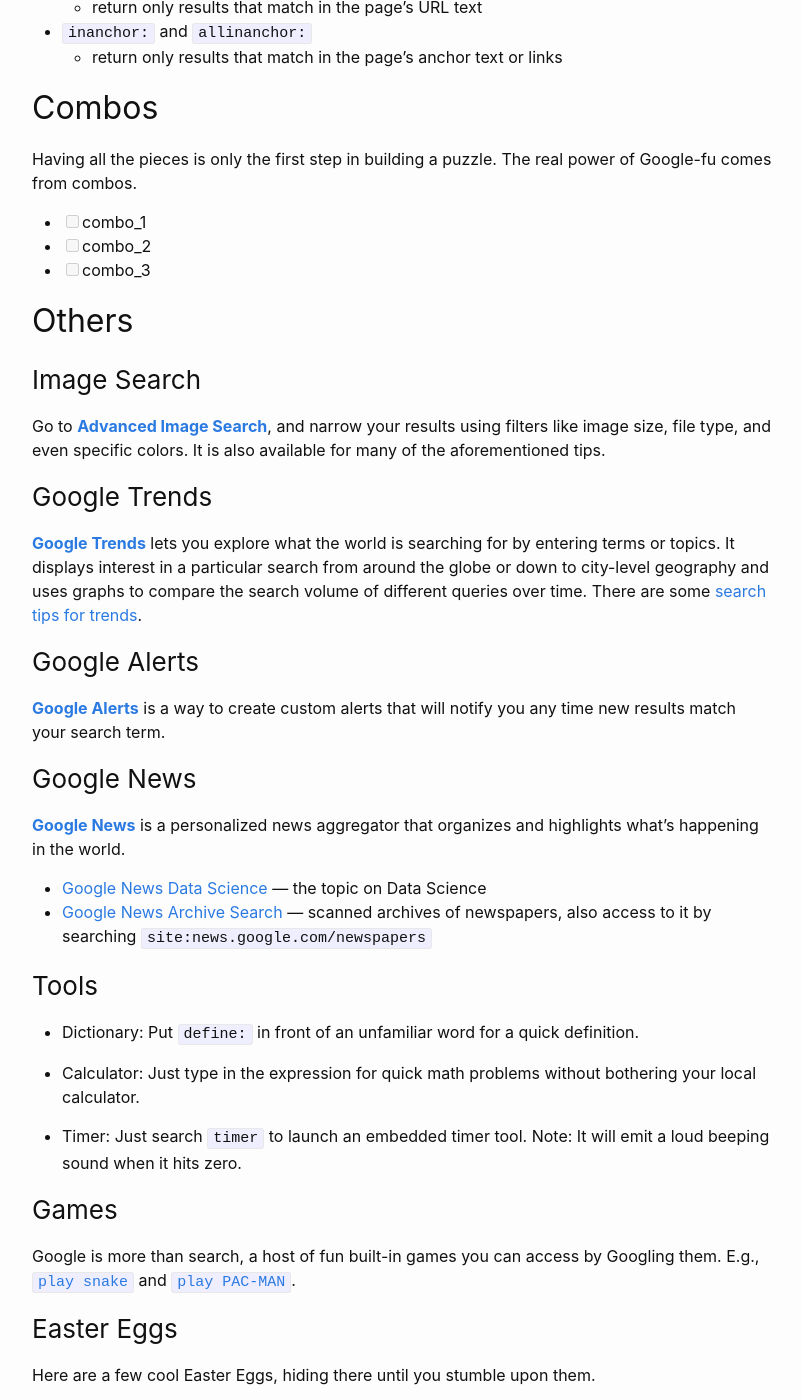
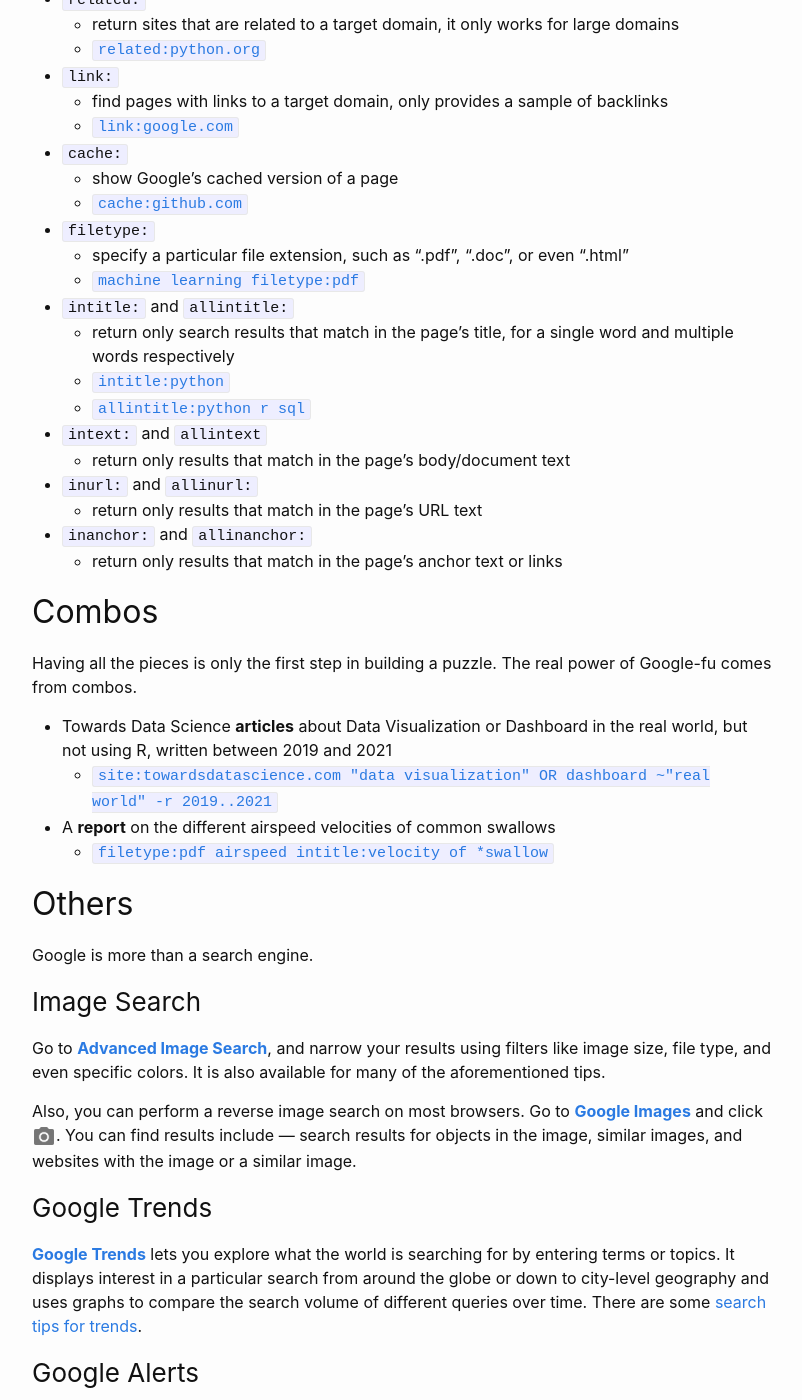
Before and after one commit to qiaohuang/qiaohuang.github.io, a Jekyll site: the page built from blog/_posts/2021-05-08-google-fu.md, in a window 1280 px wide and 1400 px high, scrolled down 1784 px. Shown: the whole window, without its empty margins (238-1040 px from the left). Built offline with Jekyll 4.4.1, drawn with Linux system fonts in a browser that asks for light colours; nearby versions of some CDN libraries; some of the changed text lies outside the part shown.

Commit message:
Add Google-fu examples

```diff
--- a/blog/_posts/2021-05-08-google-fu.md
+++ b/blog/_posts/2021-05-08-google-fu.md
@@ -19,32 +19,44 @@
 
 + `"exact word or phrase"` --- quotation
   - force an exact-match search with all characters and in the order specified
+  - [`"awesome python"`](https://www.google.com/search?q=%22awesome+python%22)
 
 + `(search groups)` --- parentheses
   - group terms and control the order without memorizing the precedence
+  - [`(python AND r) salary`](https://www.google.com/search?q=%28python+AND+java%29+salary)
 
 + `OR` --- logical word
-  - "OR" must be in ALL-CAPS, you can use the pipe symbol (`|`) alternatively if your CapsLock is broken
+  - "OR" must be in ALL-CAPS, you can use the pipe symbol (`|`) alternatively if your CapsLock is broken :)
+  - [`python OR r`](https://www.google.com/search?q=python+OR+r)
 
 + `-` --- exclusion
   - place immediately before the certain term you want to leave out
+  - [`python -snake`](https://www.google.com/search?q=python+-snake)
 
 + `+` --- inclusion
   - give priority to the precisely used term to force Google to return which might be discarded
+  - [`python +snake`](https://www.google.com/search?q=python+%2Bsnake) — Don't click if you're afraid of snakes 🐍
 
 + `..` --- number range
   - put two dots between two numbers for two full stops to match within the number range
+  - [`data science 2019..2021`](https://www.google.com/search?q=data+science+2019..2021)
 
 + `*` --- asterisk
   - act as a wildcard to replace any single word or leave blank
+  - [`data * job`](https://www.google.com/search?q=data+*+job)
 
 + `~` --- tilde
   - bring back synonyms, now is the default
+  - [`~home for data science`](https://www.google.com/search?q=~home+for+data+science)
 
 + `to` or `in`
   - convert measurements from one unit to another
+  - [`1 BTC to USD`](https://www.google.com/search?q=1+BTC+to+USD)
 
 + `@` search social media, `$` search price, `#` search hashtag
+  - [`joe @twitter`](https://www.google.com/search?q=joe+%40twitter)
+  - [`camera $400`](https://www.google.com/search?q=camera+%24400)
+  - [`#datascience`](https://www.google.com/search?q=%23datascience)
 
 ## Operators
 
@@ -52,21 +64,28 @@
 
 + `site:`
   - restrict search results to a specific domain, it only accepts full domain, root domain, and Top-Level Domain (TLD)
+  - [`site:.edu data science`](https://www.google.com/search?q=site%3A.edu+data+science)
 
 + `related:`
   - return sites that are related to a target domain, it only works for large domains
+  - [`related:python.org`](https://www.google.com/search?q=related%3Apython.org)
 
 + `link:`
   - find pages with links to a target domain, only provides a sample of backlinks
+  - [`link:google.com`](https://www.google.com/search?q=link%3Agoogle.com)
 
 + `cache:`
   - show Google's cached version of a page
+  - [`cache:github.com`](https://www.google.com/search?q=cache%3Agithub.com)
 
 + `filetype:`
   - specify a particular file extension, such as ".pdf", ".doc", or even ".html"
+  - [`machine learning filetype:pdf`](https://www.google.com/search?q=machine+learning+filetype%3Apdf)
 
 + `intitle:` and `allintitle:`
-  - return only search results that match in the page's title, for a single word and multiple words respectively.
+  - return only search results that match in the page's title, for a single word and multiple words respectively
+  - [`intitle:python`](https://www.google.com/search?q=intitle%3Apython)
+  - [`allintitle:python r sql`](https://www.google.com/search?q=allintitle%3Apython+r+sql)
 
 + `intext:` and `allintext`
   - return only results that match in the page's body/document text
@@ -81,15 +100,20 @@
 
 Having all the pieces is only the first step in building a puzzle. The real power of Google-fu comes from combos.
 
-- [ ] combo_1
-- [ ] combo_2
-- [ ] combo_3
+- Towards Data Science **articles** about Data Visualization or Dashboard in the real world, but not using R, written between 2019 and 2021
+  - [`site:towardsdatascience.com "data visualization" OR dashboard ~"real world" -r 2019..2021`](https://www.google.com/search?q=site%3Atowardsdatascience.com+%22data+visualization%22+OR+dashboard+~%22real+world%22+-r+2019..2021)
+- A **report** on the different airspeed velocities of common swallows
+  - [`filetype:pdf airspeed intitle:velocity of *swallow`](https://www.google.com/search?q=filetype%3Apdf+airspeed+intitle%3Avelocity+of+*swallow)
 
 ## Others
+
+Google is more than a search engine.
 
 ### Image Search
 
 Go to [**Advanced Image Search**](https://google.com/advanced_image_search), and narrow your results using filters like image size, file type, and even specific colors. It is also available for many of the aforementioned tips.
+
+Also, you can perform a reverse image search on most browsers. Go to [**Google Images**](https://images.google.com/) and click <img src="/blog/assets/images/camera-icon.png" alt="camera icon" title="Search by image" height="24">. You can find results include — search results for objects in the image, similar images, and websites with the image or a similar image.
 
 ### Google Trends
 
@@ -109,14 +133,18 @@
 ### Tools
 
 - Dictionary: Put `define:` in front of an unfamiliar word for a quick definition.
+  - [`define:goggle`](https://www.google.com/search?q=define%3Agoggle)
 
 - Calculator: Just type in the expression for quick math problems without bothering your local calculator.
+  - [`pi`](https://www.google.com/search?q=pi), also provide an interactive calculator
+  - [`sin(x)/y`](https://www.google.com/search?q=sin%28x%29%2Fy) create interactive 3D virtual objects using "x" and "y" as free variables
 
 - Timer: Just search `timer` to launch an embedded timer tool. Note: It will emit a loud beeping sound when it hits zero.
+  - [`time for 10 seconds`](https://www.google.com/search?q=time+for+10+seconds)
 
 ### Games
 
-Google is more than search, a host of fun built-in games you can access by Googling them. E.g., [`play snake`](https://www.google.com/search?q=play%20snake) and [`play PAC-MAN`](https://www.google.com/search?q=play%20PAC-MAN).
+A host of fun built-in games you can access by Googling them. E.g., [`play snake`](https://www.google.com/search?q=play%20snake) and [`play PAC-MAN`](https://www.google.com/search?q=play%20PAC-MAN).
 
 
 ### Easter Eggs
```
Also changed, not shown: blog/assets/images/camera-icon.png (added).
